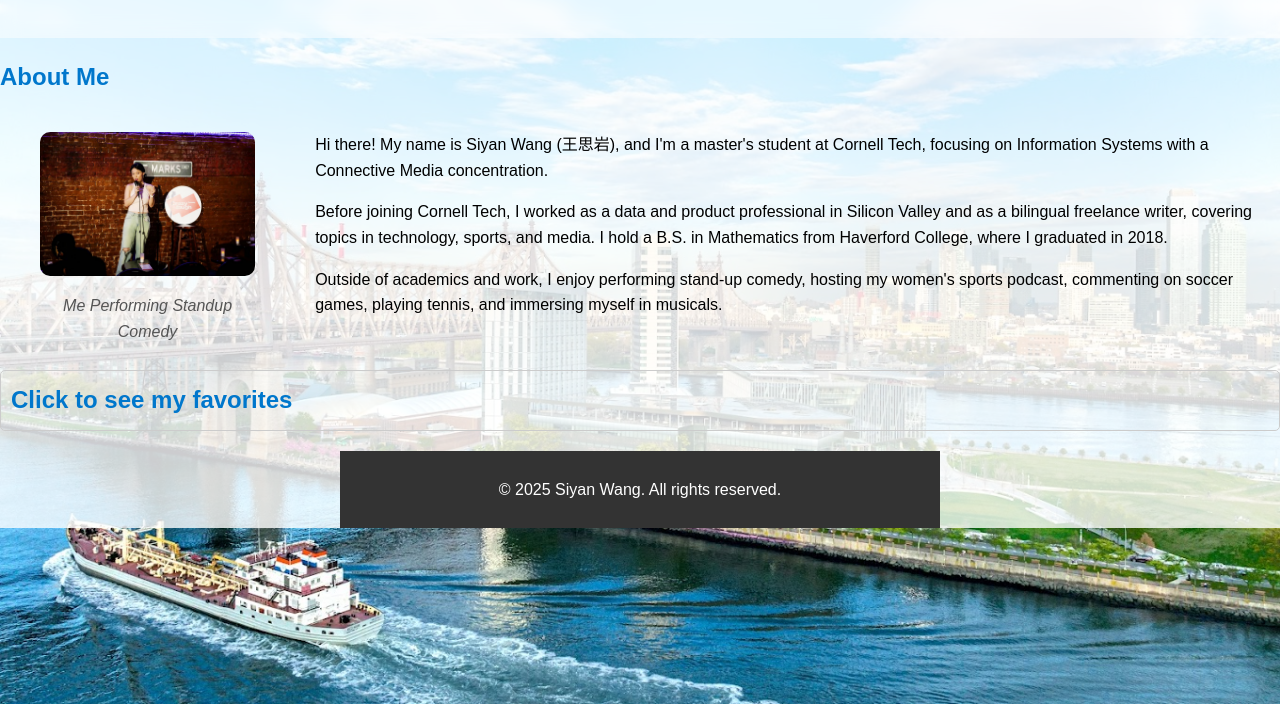
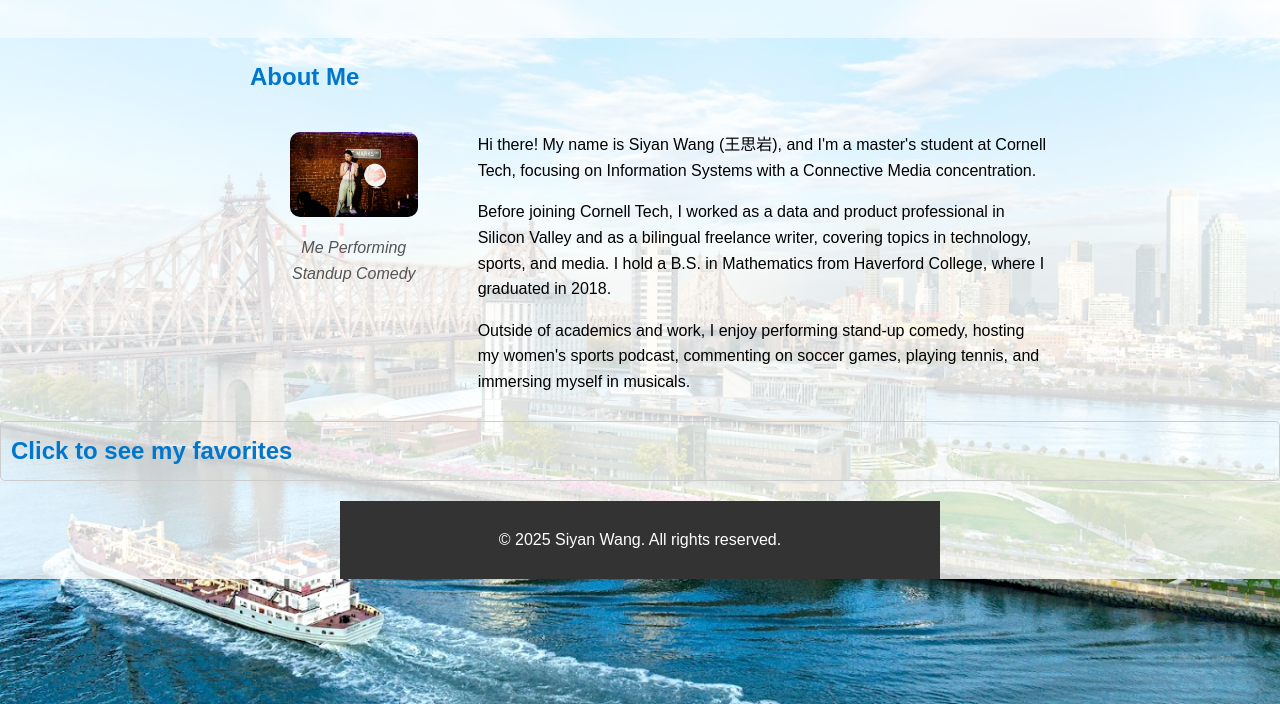
Before and after one commit to sw-cornell/cs5356-hw3, a plain HTML site: page index.html in a window 1280 px wide. Shown: the part 96-800 px from the top of the page. Drawn offline with Linux system fonts and the light colour scheme.

```diff
--- a/styles.css
+++ b/styles.css
@@ -39,6 +39,13 @@ img {
 }
 
 /* About Me Section - Flexbox Layout */
+.about-me {
+    padding-left: 20px; /* Add left padding */
+    max-width: 800px; /* Set maximum width */
+    margin-left: auto; /* Center horizontally */
+    margin-right: auto; /* Center horizontally */
+}
+
 .about-me .content {
     display: flex;
     flex-direction: column;
```
